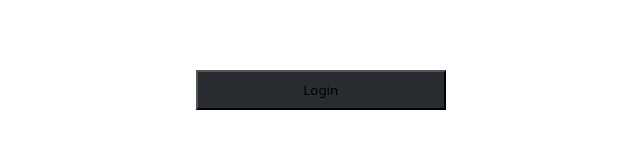
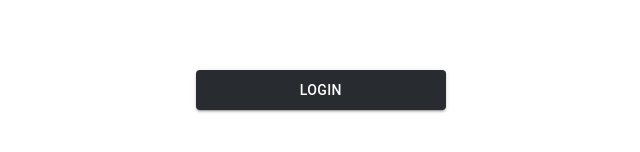
Before and after one commit to maxxjonesyy/chat_app, a React (Create React App) app: page / in a window 1280 px wide. Shown: the part 298-450 px from the top of the page, without its empty margins (300-940 px from the left). Built offline with nearby package versions, Linux system fonts and the light colour scheme.

Commit message:
added button styling from material ui

```diff
--- a/src/pages/Login.js
+++ b/src/pages/Login.js
@@ -2,6 +2,7 @@ import React, { useContext } from "react";
 import { LoginContext } from "../logic/context";
 import { auth, provider, signInWithPopup } from "../firebase";
 import "../styles/sass/login.scss";
+import Button from "@mui/material/Button";
 
 const Login = () => {
   const { setUser } = useContext(LoginContext);
@@ -18,10 +19,10 @@ const Login = () => {
   };
 
   return (
-    <div id="login">
-      <button className="login-btn" onClick={googleSignIn}>
+    <div id='login'>
+      <Button className='login-btn' variant='contained' onClick={googleSignIn}>
         Login
-      </button>
+      </Button>
     </div>
   );
 };
```
